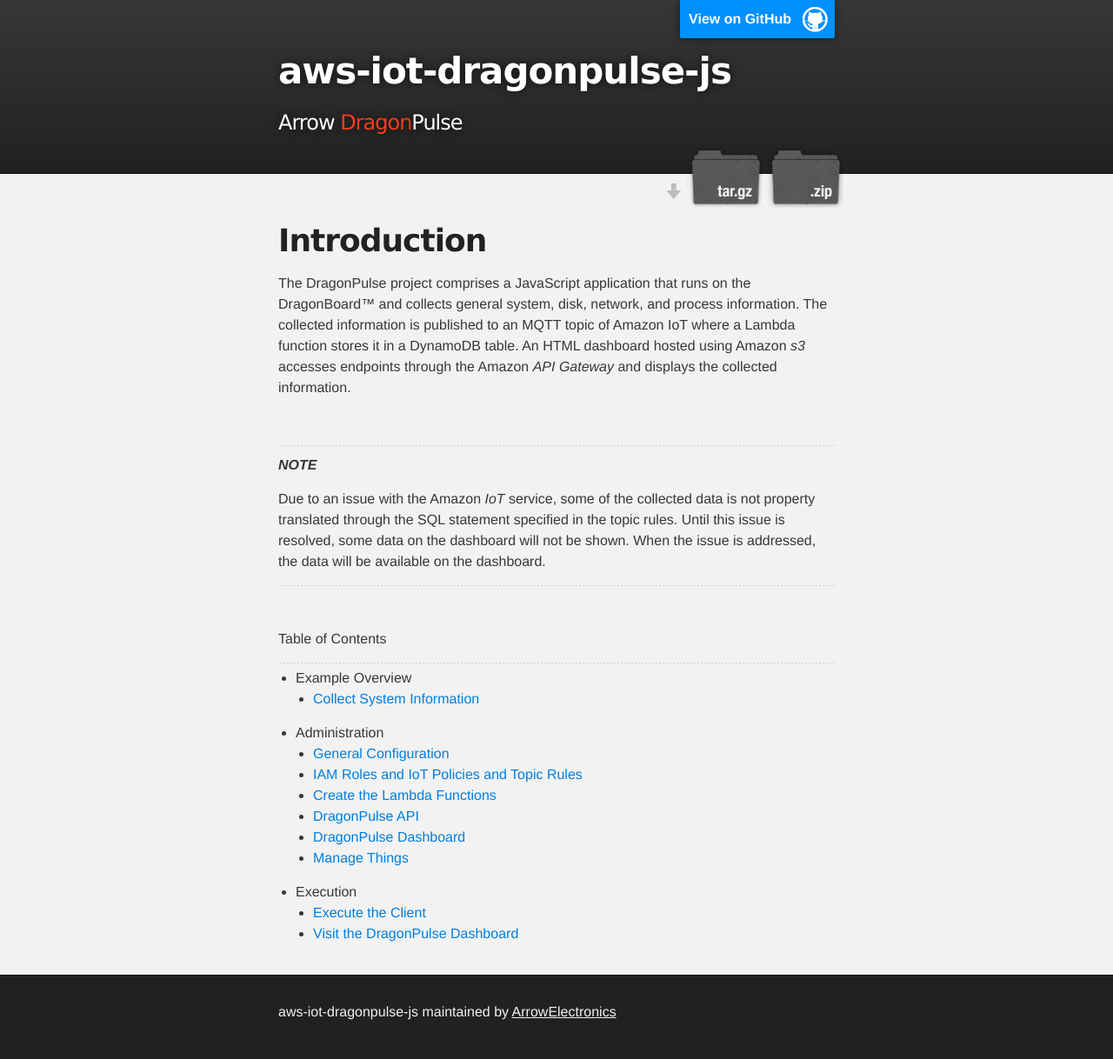
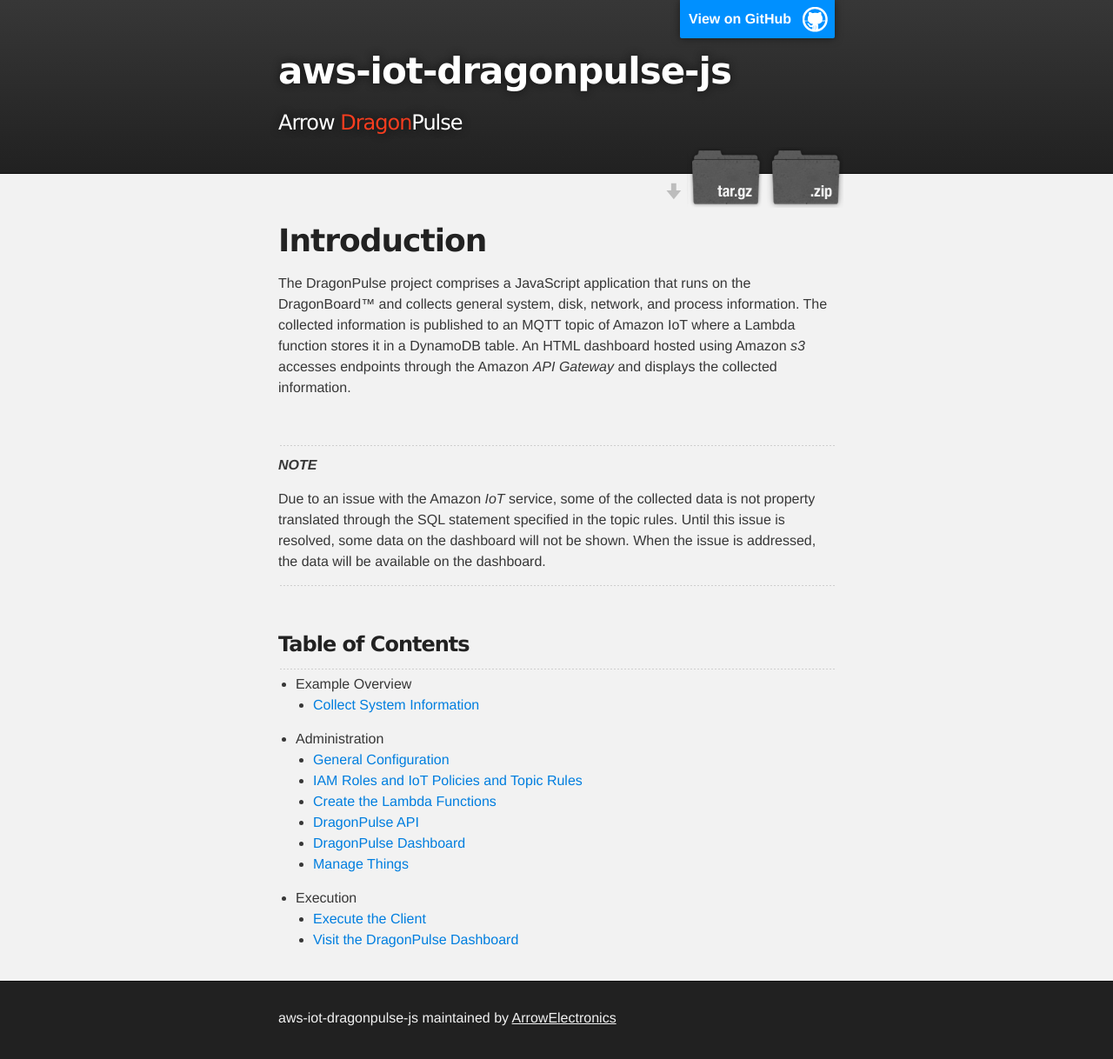
Before and after one commit to ArrowElectronics/aws-iot-dragonpulse-js, a Jekyll site: the page built from index.md, in a window 1280 px wide. Shown: the whole page at 87% size. Built offline with Jekyll 4.4.1, drawn with Linux system fonts in a browser that asks for light colours; Markdown is read by kramdown in place of the engine named in the settings.

```diff
--- a/index.md
+++ b/index.md
@@ -23,7 +23,7 @@ When the issue is addressed, the data will be available on the dashboard.
 
 <br/>
 
-Table of Contents
+### Table of Contents
 * * *
 * Example Overview
     * [Collect System Information](./functionality/systemInformation.html)
```
